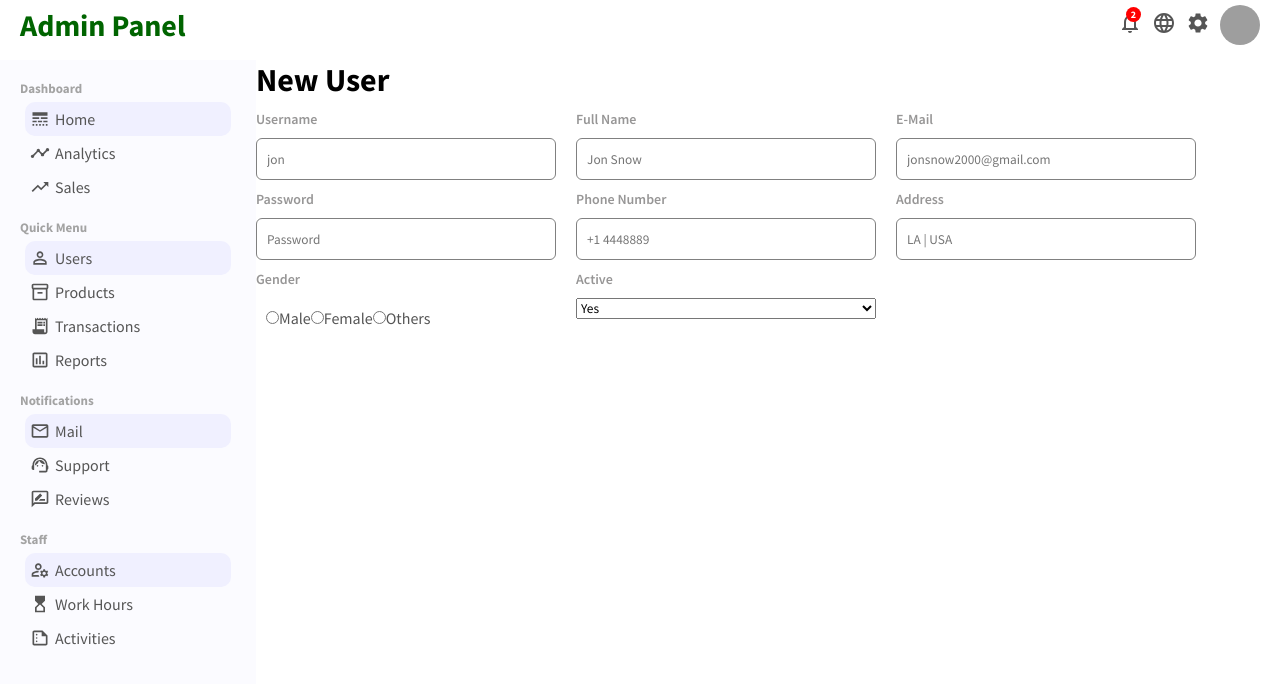
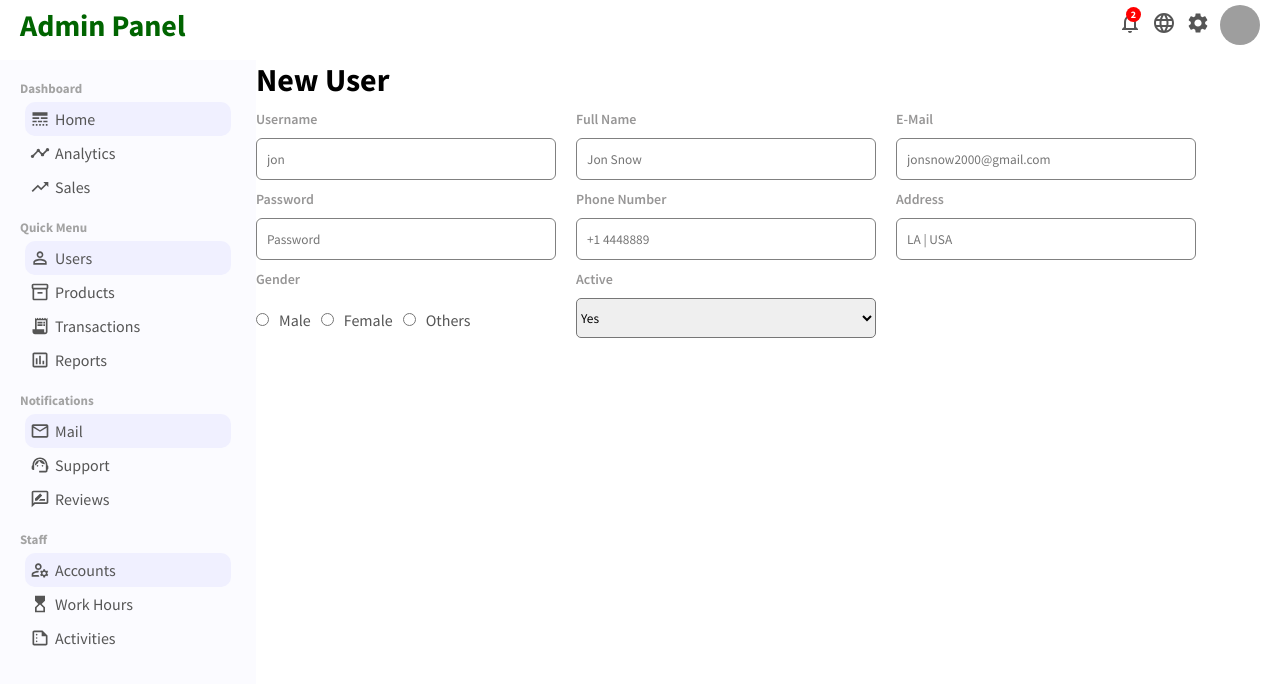
Before and after one commit to PJMantoss/admin_panel, a React (Create React App) app: page /newuser in a window 1280 px wide. Shown: the top 684 px of the page. Built offline with nearby package versions, Linux system fonts and the light colour scheme; grey boxes are pictures that could not be loaded.

Commit message:
update NewUser page

```diff
--- a/src/pages/newUserPage/newUser.css
+++ b/src/pages/newUserPage/newUser.css
@@ -28,8 +28,17 @@
     border: 1px solid gray;
 }
 
-.newUserGender {
+.newUserGender input {
+    margin-top: 15px;
+}
+
+.newUserGender label {
     margin: 10px;
     font-size: 16px;
     color: #555;
 }
+
+.newUserSelect{
+    height: 40px;
+    border-radius: 5px;
+}
```
